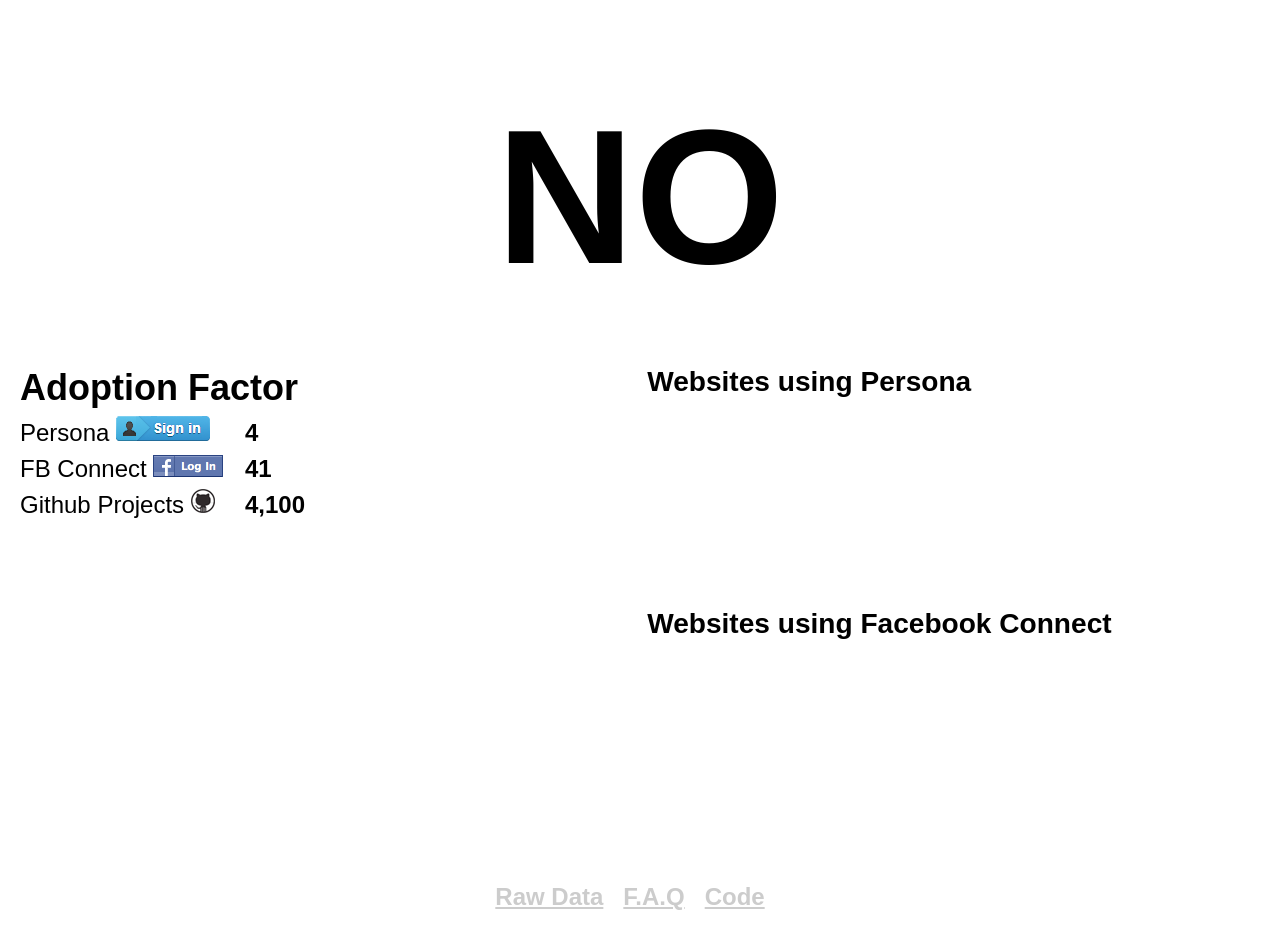
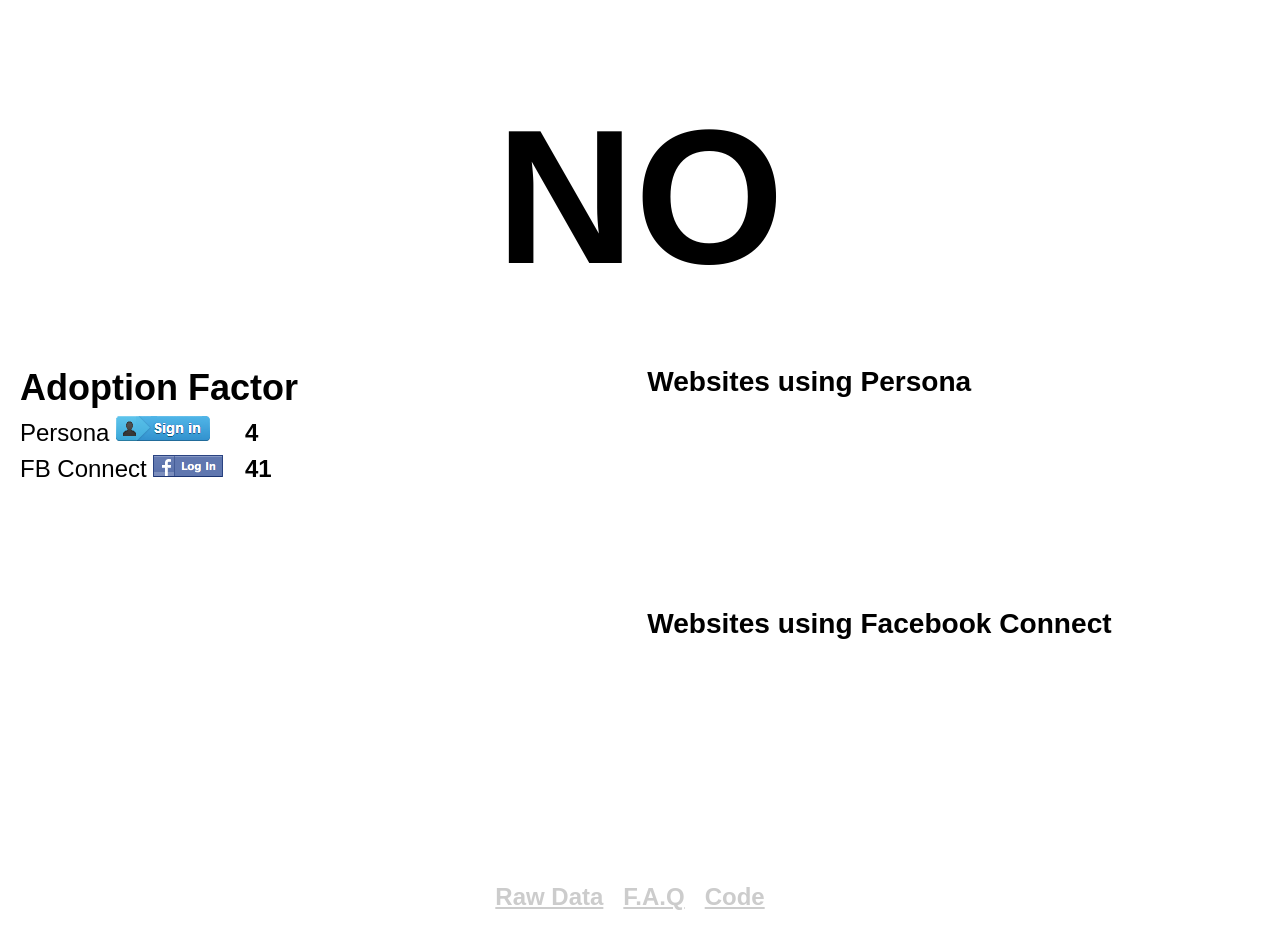
Before and after one commit to ozten/arewepopularyet, a website: page www/index.html in a window 1280 px wide. Drawn offline with Linux system fonts and the light colour scheme; files whose address does not match are found by name.

```diff
--- a/www/index.html
+++ b/www/index.html
@@ -29,8 +29,8 @@
                  <span class="factor">4</span></div>
             <div class="facebook"><span class="factor-label">FB Connect <img src="/i/fb.png" /></span>
                 <span class="factor">41</span></div>
-            <div class="baseline"><span class="factor-label">Github Projects <img src="/i/github.png" /></span>
-                <span class="factor">4,100</span></div>
+            <!-- div class="baseline"><span class="factor-label">Github Projects <img src="/i/github.png" /></span>
+                <span class="factor">4,100</span></div -->
         </div>
         <div class="figures">
             <h3>Websites using Persona</h3>
```
Also changed, not shown: www/js/arewepopularyet.js (+9 -12 lines), README.md, www/favicon.ico (added).
